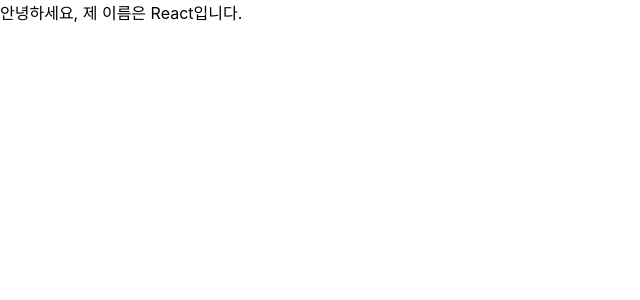
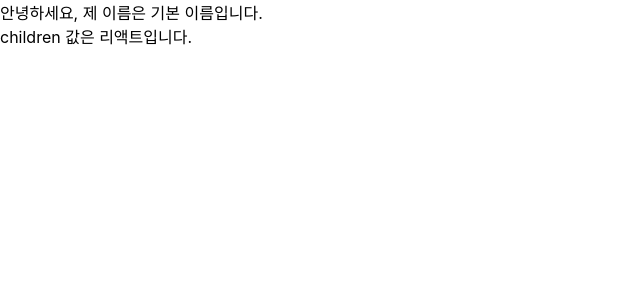
Before and after one commit to HoseonYim/LearnReact, a React (Create React App) app: page / in a window 1280 px wide. Shown: the top 300 px of the page, without its empty margins (0-640 px from the left). Built offline with nearby package versions, Linux system fonts and the light colour scheme.

Commit message:
비구조화 절반 정도

```diff
--- a/src/App.js
+++ b/src/App.js
@@ -3,11 +3,7 @@
 import './App.css';
 
 const App = () =>{
-  return <MyComponent name="React"/>;
+  return <MyComponent>리액트</MyComponent>;
 }
 
-MyComponent.defaultProps = {
-  name: '기본 이름'
-};
-
 export default App;
--- a/src/MyComponent.js
+++ b/src/MyComponent.js
@@ -1,7 +1,18 @@
 import React from 'react';
 
 const MyComponent = props => {
-    return <div>안녕하세요, 제 이름은 {props.name}입니다.</div>;
+    const {name, children} = props;
+    return (
+        <div>
+            안녕하세요, 제 이름은 {name}입니다. <br />
+            children 값은 {children}
+            입니다.
+        </div>
+    )
+};
+
+MyComponent.defaultProps = {
+    name: '기본 이름'
 };
 
 export default MyComponent;
```
